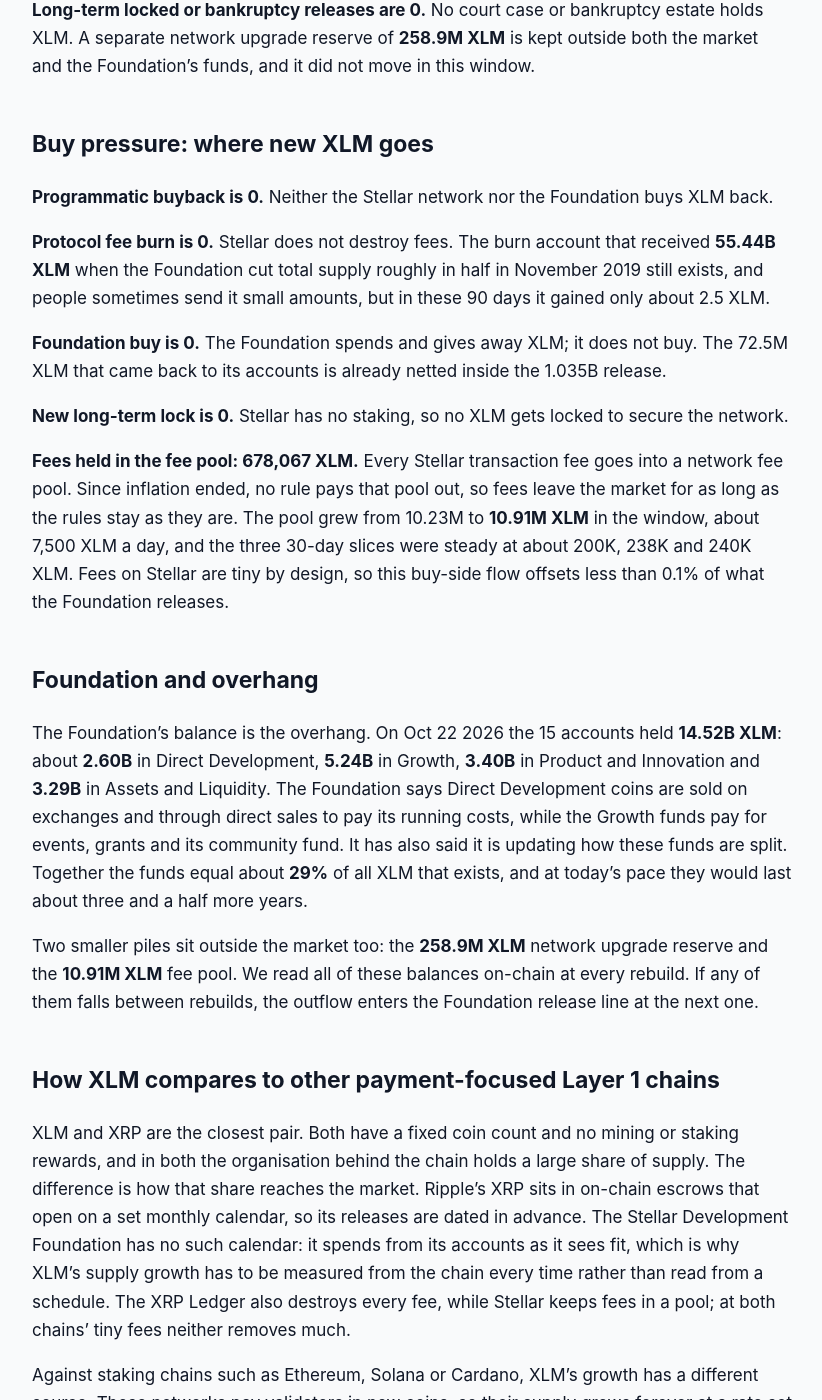
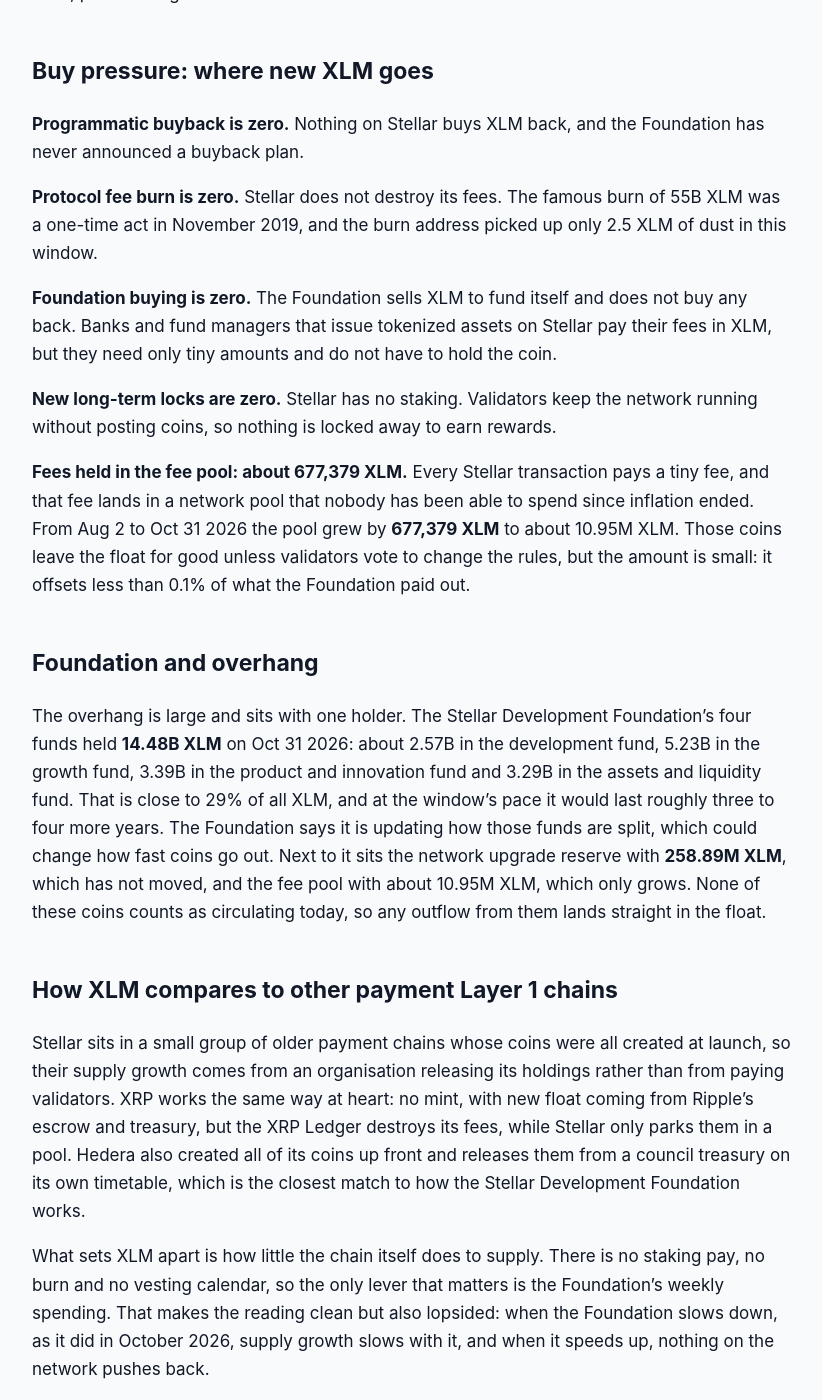
Before and after one commit to jeevansongmy-spec/mrnasdog-articles, a Jekyll site: the page built from crypto/xlm-pressure-framework.md, in a window 1280 px wide and 1400 px high, scrolled down 1463 px. Shown: the whole window, without its empty margins (228-1050 px from the left). Built offline with Jekyll 4.4.1, drawn with Linux system fonts in a browser that asks for light colours; some of the changed text lies outside the part shown.

Commit message:
publish: crypto/xlm-pressure-framework

```diff
--- a/crypto/xlm-pressure-framework.md
+++ b/crypto/xlm-pressure-framework.md
@@ -1,6 +1,6 @@
 ---
 title: "XLM Inflation Analysis · October 2026 · Supply growing · projected to keep growing"
-description: "XLM supply is growing with no new coins: the Stellar Development Foundation released 1.035B XLM in 90 days against a 678K XLM fee pool, +2.94% net. Same next."
+description: "XLM supply is growing with no new coins: the Stellar Development Foundation paid out 981M XLM in 90 days while fees locked 677K XLM in a pool. +2.78% net."
 canonical_url: "https://mrnasdog.com/research/xlm/inflation"
 tags: ["crypto", "xlm", "stellar", "tokenization"]
 published: true
@@ -12,62 +12,79 @@ Originally published at [https://mrnasdog.com/research/xlm/inflation](https://mr
 <!-- main-page -->
 **Main page:** the full XLM coin page — signal, price drivers and the buy/sell questions → [mrnasdog.com/research/xlm](https://mrnasdog.com/research/xlm)
 
-**Stellar (XLM)** mints no new coins, yet its circulating supply grew **+2.94%** in the 90 days to Oct 22 2026, and we project the same **+2.94%** for the next 90. All of that growth comes from one place: the **Stellar Development Foundation**, which paid a net **1.035B XLM** out of its accounts and still holds **14.52B XLM**. The only thing taking XLM off the market is the network fee pool, which kept **678,067 XLM** in the same window. Total supply is fixed at about **50.0B XLM**, so the ceiling on future growth is the Foundation's own balance.
+Stellar's circulating supply is growing at a steady clip: up **+2.78%** in the 90 days from Aug 2 to Oct 31 2026, and on course for about the same in the next 90 days. The network itself makes no new XLM, so all of that growth comes from the Stellar Development Foundation, which paid out a net **981.18M XLM** from its funds while network fees parked only **677,379 XLM** in a pool nobody can spend. There is no hard cap, but the total of about 50.00B XLM has not grown since 2019, and other trackers show about **+2.84%**, close to our figure.
+
 
 ## The verdict, in one paragraph
 
-Over the last 90 days, from Jul 24 to Oct 22 2026, XLM's circulating supply rose by a net **+2.94%**: about **1.035B XLM** entered the market from the Foundation and about **678K XLM** left it through fees. Market-data trackers show **+3.08%** for the same window, just **0.14** points from our figure, so the two readings agree and no warning flag is shown. The next 90 days look the same: **+2.94%**, because the Foundation pays out XLM every week and nothing in the protocol is set to change that. XLM is a **fixed-supply coin with a foundation-driven float**: the coin count never moves, but the part of it that can trade keeps growing as the Foundation spends.
+
+Over the 90 days to Oct 31 2026, the XLM that people can trade rose by a net **+2.78%**, from about 34.27B to 35.25B XLM. Other trackers report about **+2.84%** for the same stretch, a gap of only **0.06 percentage points**, so the coin page carries no warning note. The next 90 days look about the same, around **+2.78%**, because the Foundation has paid out coins every single week for more than a year. In one line, XLM is a coin with no mint and no burn whose float keeps growing because one foundation is still handing out the store of coins it was given at the start. That makes the label simple: supply growing, and projected to keep growing.
+
 
 ## Sell pressure: where new XLM comes from
 
-**Protocol inflation is 0.** Stellar once added 1% a year to supply, but validators voted to switch that off in October 2019, after it had created 5,443,902,087 XLM. The network's coin count read exactly **105,443,902,087 XLM** at both ends of this window. It could only change if validators approved a new rule, and nothing like that is proposed.
 
-**Vesting unlocks are 0.** XLM has no vesting calendar. The Foundation used time-locked escrows in the past, but they were emptied years ago and hold about 2 XLM each today.
+**Protocol inflation is zero.** Stellar once paid out 1% new XLM a year, but validators voted that away in October 2019, and the ledger's total coin count did not move once between Aug 2 and Oct 31 2026. Two network upgrades went live in the window, on Sep 16 and Oct 1 2026, and neither one changed how coins are made, spent or destroyed.
 
-**Foundation releases are 1.035B XLM**, the whole sell side. The Stellar Development Foundation keeps its XLM in 15 known accounts grouped into four funds: Direct Development, Growth, Product and Innovation, and Assets and Liquidity. Coins in those accounts do not count as circulating; once they leave, they do. Between Jul 24 and Oct 22 2026 the accounts sent **1.108B XLM** to 579 outside accounts and received **72.5M XLM** back, a net release of **1,035,164,130 XLM**, or about **11.5M XLM a day**. At $0.175 that is roughly **$181M** of new XLM for buyers to absorb in one quarter. Large transfers between the Foundation's own accounts, such as 800M XLM on Aug 7 2026 and about 707M XLM moved into the Development accounts on Oct 1 and Oct 7 2026, stay inside its holdings and add nothing.
 
-The pace is rising. The Foundation held about **17.03B XLM** on Feb 9 2026, 16.00B on Jun 7, 15.56B on Jul 24 and **14.52B** on Oct 22. That is about 8.7M XLM a day from February to June and 11.5M a day in the last 90 days. There is no published schedule, but payouts happen every week, so we expect the next 90 days to look like the last 90.
+**Vesting unlocks are zero.** XLM never sold coins to venture funds on a lock-up, so there are no investor cliffs. The two old time-locked escrow wallets were emptied years ago and hold 2 XLM each.
 
-**Long-term locked or bankruptcy releases are 0.** No court case or bankruptcy estate holds XLM. A separate network upgrade reserve of **258.9M XLM** is kept outside both the market and the Foundation's funds, and it did not move in this window.
+
+**The Foundation release is the whole story: about 981.18M XLM.** The Stellar Development Foundation keeps its coins in four funds, for its own development work, ecosystem growth, products and liquidity. Between Aug 2 and Oct 31 2026 those funds sent **1.05B XLM** to 614 outside wallets and took **72.6M XLM** back, a net **981.18M XLM**, close to 10.9M a day. The Foundation says it sells coins from its development fund on public exchanges and in direct sales to pay its costs, and the rest goes out as grants, partner deals and market-making. The weekly pace eased through the window, from about 421M XLM in August to 332M in September and 228M in October, but there is no public schedule, so the next 90 days are best read as another 981.18M or so. Large moves between the Foundation's own wallets, such as an 800M XLM shuffle on Aug 7 2026, stay inside its funds and add nothing to the float.
+
+
+**Long-term locked or bankruptcy coins are zero.** No court estate or bankrupt lender is waiting to hand XLM back to creditors. The network upgrade reserve, a separate wallet of **258.89M XLM**, paid nothing out in the window.
+
 
 ## Buy pressure: where new XLM goes
 
-**Programmatic buyback is 0.** Neither the Stellar network nor the Foundation buys XLM back.
 
-**Protocol fee burn is 0.** Stellar does not destroy fees. The burn account that received **55.44B XLM** when the Foundation cut total supply roughly in half in November 2019 still exists, and people sometimes send it small amounts, but in these 90 days it gained only about 2.5 XLM.
+**Programmatic buyback is zero.** Nothing on Stellar buys XLM back, and the Foundation has never announced a buyback plan.
 
-**Foundation buy is 0.** The Foundation spends and gives away XLM; it does not buy. The 72.5M XLM that came back to its accounts is already netted inside the 1.035B release.
 
-**New long-term lock is 0.** Stellar has no staking, so no XLM gets locked to secure the network.
+**Protocol fee burn is zero.** Stellar does not destroy its fees. The famous burn of 55B XLM was a one-time act in November 2019, and the burn address picked up only 2.5 XLM of dust in this window.
 
-**Fees held in the fee pool: 678,067 XLM.** Every Stellar transaction fee goes into a network fee pool. Since inflation ended, no rule pays that pool out, so fees leave the market for as long as the rules stay as they are. The pool grew from 10.23M to **10.91M XLM** in the window, about 7,500 XLM a day, and the three 30-day slices were steady at about 200K, 238K and 240K XLM. Fees on Stellar are tiny by design, so this buy-side flow offsets less than 0.1% of what the Foundation releases.
+
+**Foundation buying is zero.** The Foundation sells XLM to fund itself and does not buy any back. Banks and fund managers that issue tokenized assets on Stellar pay their fees in XLM, but they need only tiny amounts and do not have to hold the coin.
+
+
+**New long-term locks are zero.** Stellar has no staking. Validators keep the network running without posting coins, so nothing is locked away to earn rewards.
+
+
+**Fees held in the fee pool: about 677,379 XLM.** Every Stellar transaction pays a tiny fee, and that fee lands in a network pool that nobody has been able to spend since inflation ended. From Aug 2 to Oct 31 2026 the pool grew by **677,379 XLM** to about 10.95M XLM. Those coins leave the float for good unless validators vote to change the rules, but the amount is small: it offsets less than 0.1% of what the Foundation paid out.
+
 
 ## Foundation and overhang
 
-The Foundation's balance is the overhang. On Oct 22 2026 the 15 accounts held **14.52B XLM**: about **2.60B** in Direct Development, **5.24B** in Growth, **3.40B** in Product and Innovation and **3.29B** in Assets and Liquidity. The Foundation says Direct Development coins are sold on exchanges and through direct sales to pay its running costs, while the Growth funds pay for events, grants and its community fund. It has also said it is updating how these funds are split. Together the funds equal about **29%** of all XLM that exists, and at today's pace they would last about three and a half more years.
 
-Two smaller piles sit outside the market too: the **258.9M XLM** network upgrade reserve and the **10.91M XLM** fee pool. We read all of these balances on-chain at every rebuild. If any of them falls between rebuilds, the outflow enters the Foundation release line at the next one.
+The overhang is large and sits with one holder. The Stellar Development Foundation's four funds held **14.48B XLM** on Oct 31 2026: about 2.57B in the development fund, 5.23B in the growth fund, 3.39B in the product and innovation fund and 3.29B in the assets and liquidity fund. That is close to 29% of all XLM, and at the window's pace it would last roughly three to four more years. The Foundation says it is updating how those funds are split, which could change how fast coins go out. Next to it sits the network upgrade reserve with **258.89M XLM**, which has not moved, and the fee pool with about 10.95M XLM, which only grows. None of these coins counts as circulating today, so any outflow from them lands straight in the float.
 
-## How XLM compares to other payment-focused Layer 1 chains
 
-XLM and XRP are the closest pair. Both have a fixed coin count and no mining or staking rewards, and in both the organisation behind the chain holds a large share of supply. The difference is how that share reaches the market. Ripple's XRP sits in on-chain escrows that open on a set monthly calendar, so its releases are dated in advance. The Stellar Development Foundation has no such calendar: it spends from its accounts as it sees fit, which is why XLM's supply growth has to be measured from the chain every time rather than read from a schedule. The XRP Ledger also destroys every fee, while Stellar keeps fees in a pool; at both chains' tiny fees neither removes much.
+## How XLM compares to other payment Layer 1 chains
 
-Against staking chains such as Ethereum, Solana or Cardano, XLM's growth has a different source. Those networks pay validators in new coins, so their supply grows forever at a rate set by code. XLM has no such issuance, so once the Foundation's 14.52B XLM is spent, circulating supply stops growing at about 50.0B. Hedera (HBAR) is the nearer match on that point: its supply is also fixed and its float grows as a treasury releases coins.
 
-At **+2.94%** a quarter, XLM sits among the faster-growing large coins by circulating supply, even though it creates nothing new. That is the main thing to know about Stellar's supply: the risk is spending, not printing.
+Stellar sits in a small group of older payment chains whose coins were all created at launch, so their supply growth comes from an organisation releasing its holdings rather than from paying validators. XRP works the same way at heart: no mint, with new float coming from Ripple's escrow and treasury, but the XRP Ledger destroys its fees, while Stellar only parks them in a pool. Hedera also created all of its coins up front and releases them from a council treasury on its own timetable, which is the closest match to how the Stellar Development Foundation works.
+
+
+What sets XLM apart is how little the chain itself does to supply. There is no staking pay, no burn and no vesting calendar, so the only lever that matters is the Foundation's weekly spending. That makes the reading clean but also lopsided: when the Foundation slows down, as it did in October 2026, supply growth slows with it, and when it speeds up, nothing on the network pushes back.
+
 
 ## What to watch in the next 90 days
 
-**Nov 3 2026:** the Bell upgrade (protocol 30) goes to a test-network vote. It adds post-quantum signature checks for smart contracts, sub-accounts for contract addresses and millisecond ledger times; nothing in it changes fees, the fee pool or supply.
 
-**Nov 23 2026:** validators vote on Bell for the main network. A passed vote does not change this reading.
+**Nov 3 2026, the Bell upgrade test vote.** Validators vote to bring protocol 30 to the test network. It adds muxed smart-contract addresses, checks for quantum-safe signatures inside contracts and finer ledger timing. None of it changes how XLM is made or destroyed.
 
-**Early November 2026:** the Foundation's third-quarter report, which usually includes how many XLM it spent and on what. A sharp change from 11.5M XLM a day would move our next-90-day figure.
 
-**The Development accounts:** about 707M XLM was moved into them in early October 2026. These are the accounts the Foundation sells from, so how fast that pile shrinks is the best early sign of the next quarter's release.
+**Nov 23 2026, the Bell main network vote.** If validators approve, protocol 30 goes live on Stellar itself. We will check again that fees still flow into the pool and that the coin count stays flat.
+
+
+**The Foundation's weekly payouts.** October 2026 was the slowest month of the window at about 228M XLM. If that slower pace holds into the new year, the next 90 days will come in under our 981.18M XLM estimate; a return to the August pace would push it above.
+
+
+**The Foundation's new fund split and its quarterly report.** The Foundation says it is reshuffling its four funds, and its next quarterly report should show how many coins it plans to spend in 2027. A larger budget for liquidity or partner deals would mean more XLM reaching the market.
+
 
 ## Summary
 
-Stellar (XLM) creates no new coins, burns nothing and has no staking, yet its circulating supply grew **+2.94%** in the 90 days to Oct 22 2026 because the Stellar Development Foundation released a net **1.035B XLM** from its accounts. The fee pool took back only **678K XLM**, and we expect the same **+2.94%** in the next 90 days. The key risk is the Foundation's remaining **14.52B XLM**, which has no release calendar and has been spent faster this year. The ceiling is hard: total supply is fixed at about 50.0B XLM, so growth ends when the Foundation's balance runs out.
 
-*MrNasDog Pressure Framework analysis of XLM, Metric 1 — Inflation. Data + explanation only. Not financial advice. Checked Oct 22 2026.*
+Stellar's circulating supply grew **+2.78%** over the 90 days to Oct 31 2026 and should grow about the same over the next 90 days. The network mints nothing, so the growth comes from the Stellar Development Foundation, which paid out a net **981.18M XLM** and still holds **14.48B XLM**. Fees parked **677,379 XLM** in a pool nobody can spend, and there is no burn, no buyback and no staking. The Foundation's spending pace, which slowed in October 2026, is the one number that decides where XLM supply goes next.
```
